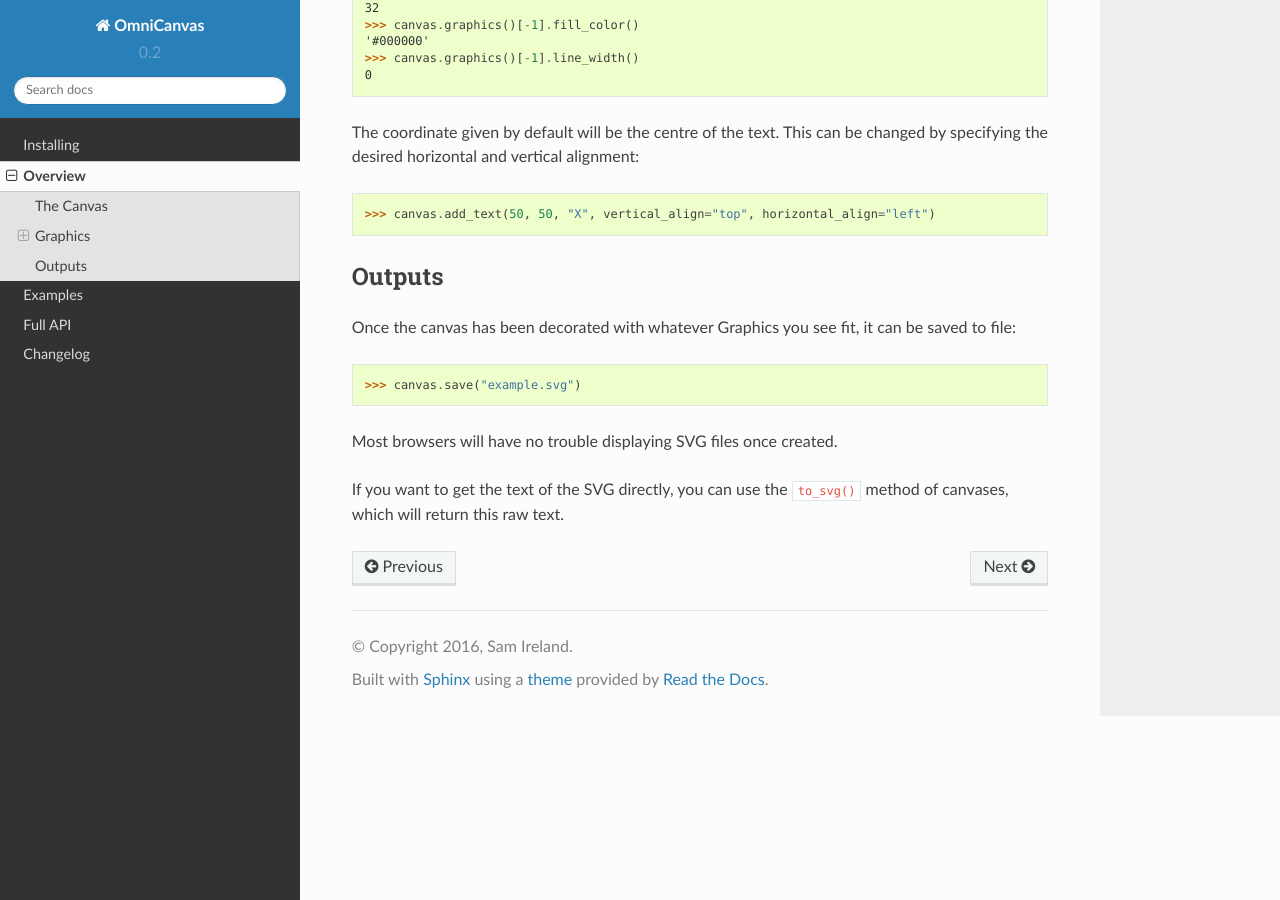
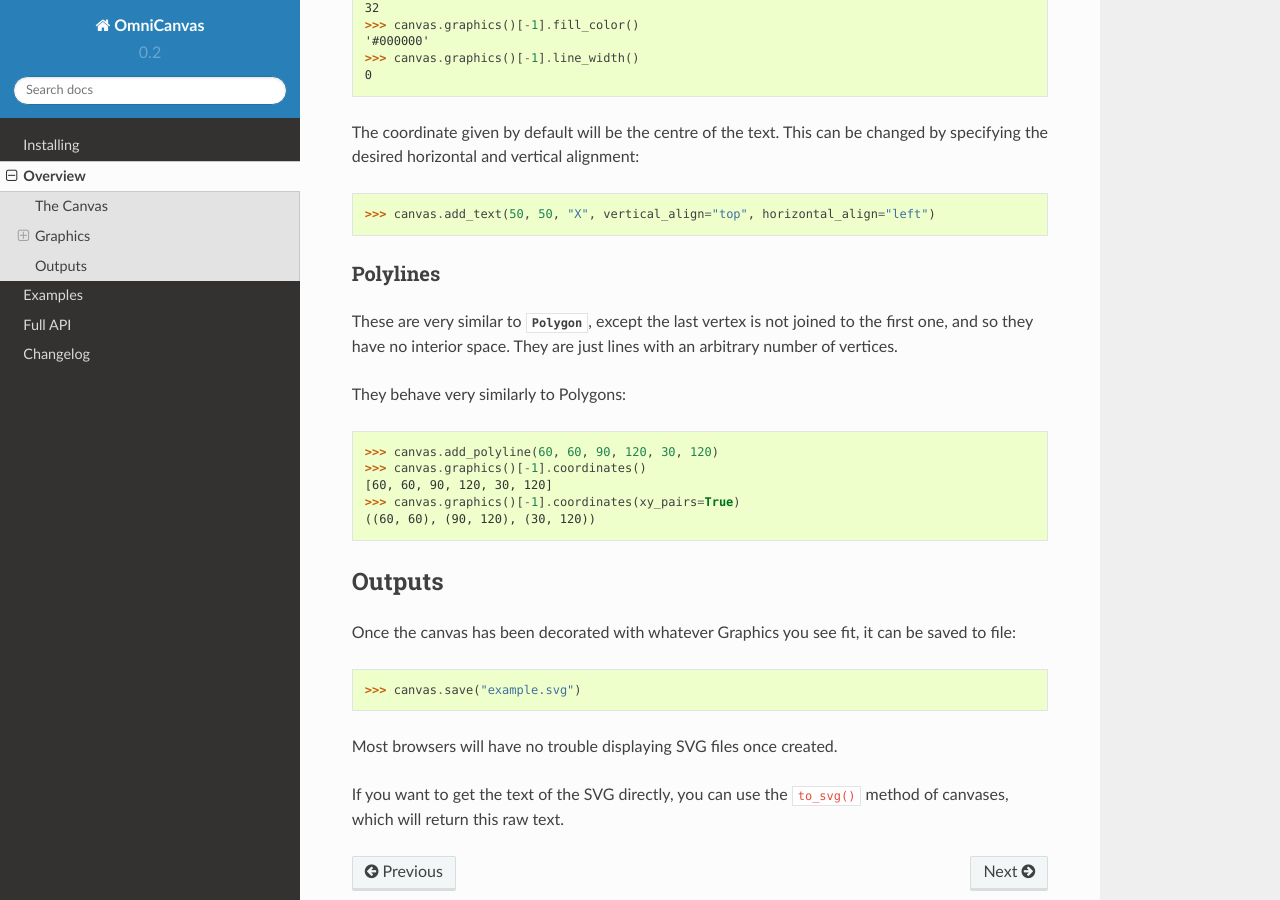
Before and after one commit to samirelanduk/omnicanvas, a Sphinx documentation site: the page built from docs/source/overview.rst, in a window 1280 px wide and 900 px high, scrolled down 2418 px. Built offline with Sphinx 7.4.7 and the Read the Docs theme 2.0.0, drawn with Linux system fonts in a browser that asks for light colours.

Commit message:
Finish adding Polyline to Overview docs

```diff
--- a/docs/source/overview.rst
+++ b/docs/source/overview.rst
@@ -125,6 +125,22 @@ changed by specifying the desired horizontal and vertical alignment:
     >>> canvas.add_text(50, 50, "X", vertical_align="top", horizontal_align="left")
 
 
+Polylines
+#########
+
+These are very similar to :py:class:`.Polygon`, except the last vertex is not
+joined to the first one, and so they have no interior space. They are just lines
+with an arbitrary number of vertices.
+
+They behave very similarly to Polygons:
+
+    >>> canvas.add_polyline(60, 60, 90, 120, 30, 120)
+    >>> canvas.graphics()[-1].coordinates()
+    [60, 60, 90, 120, 30, 120]
+    >>> canvas.graphics()[-1].coordinates(xy_pairs=True)
+    ((60, 60), (90, 120), (30, 120))
+
+
 Outputs
 ~~~~~~~
 
```
